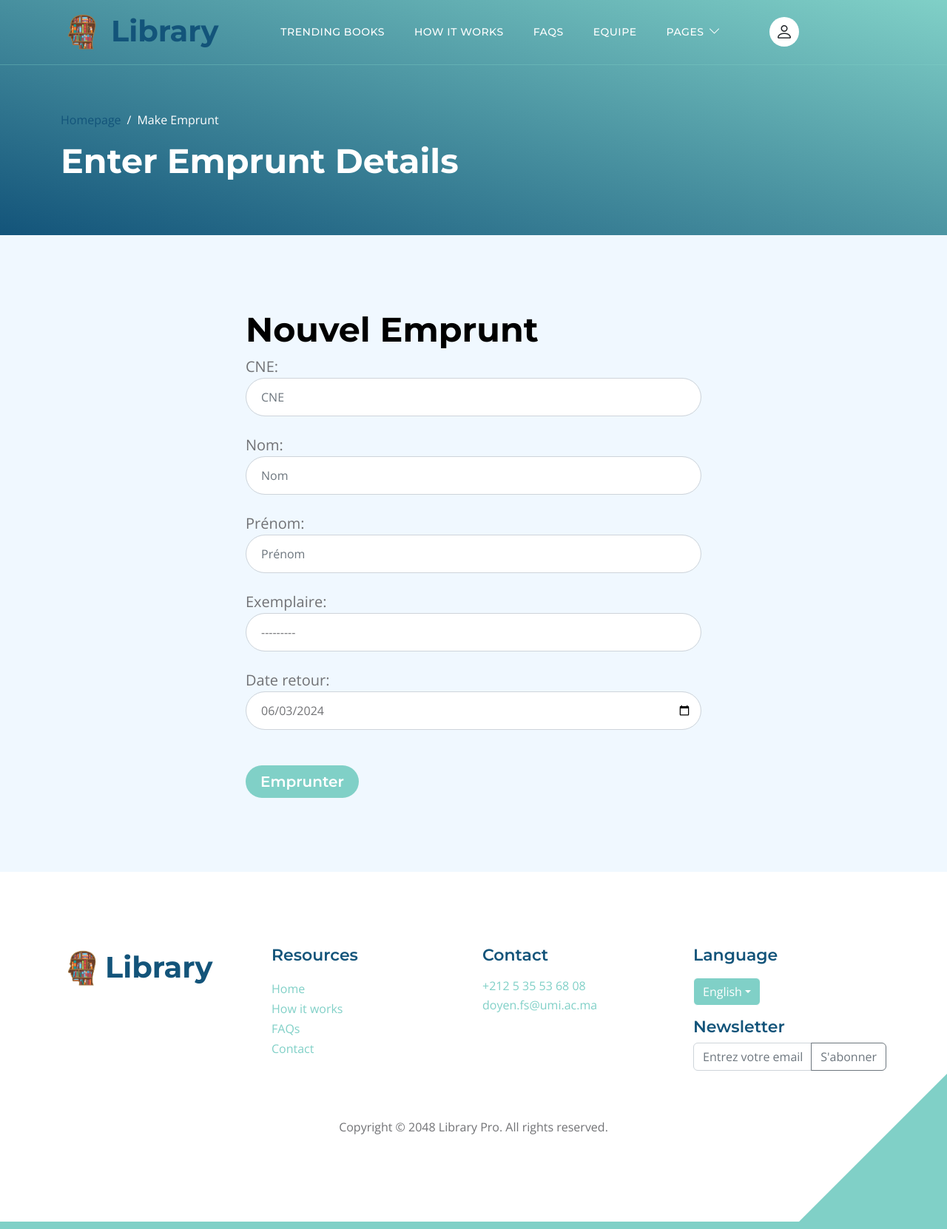
After one commit to NadaMesbah/Library-Management-Project, a Django app: page /nouvel-emprunt/ in a window 1280 px wide. The commit adds this page. Shown: the whole page at 74% size. Run offline with Django 5.2, Linux system fonts and the light colour scheme; data comes from the database, SQL or seed files in the repository; both versions use the stored data as it was after the commit; some libraries are stand-ins or nearby versions.

Commit message:
Gestion des Emprunts/Reservations

```diff
--- a/ouvrages/forms.py
+++ b/ouvrages/forms.py
@@ -1,5 +1,5 @@
 from django.forms import ModelForm
-from .models import Ouvrage, Exemplaire, Reservation
+from .models import Ouvrage, Exemplaire, Reservation,Profile,Emprunt
 from django import forms
 from django.forms.widgets import DateInput
 from datetime import datetime, timedelta
@@ -79,3 +79,60 @@ class ReservationForm(forms.ModelForm):
         #     self.fields['ouvrage'].queryset = Ouvrage.objects.filter(pk=ouvrage_instance.pk)
         #     self.fields['ouvrage'].initial = ouvrage_instance.titre
         #     self.fields['ouvrage'].widget = forms.TextInput(attrs={'disabled': True, 'class': 'form-control'})
+
+
+class EmpruntForm(forms.ModelForm):
+    CNE = forms.CharField(max_length=20, required=False, label='CNE', widget=forms.TextInput(attrs={'class': 'form-control', 'placeholder': 'CNE'}))
+    nom = forms.CharField(max_length=100, required=False, label='Nom', widget=forms.TextInput(attrs={'class': 'form-control', 'placeholder': 'Nom'}))
+    prenom = forms.CharField(max_length=100, required=False, label='Prénom', widget=forms.TextInput(attrs={'class': 'form-control', 'placeholder': 'Prénom'}))
+
+    class Meta:
+        model = Emprunt
+        fields = ['CNE', 'nom', 'prenom', 'exemplaire', 'date_retour']
+        widgets = {
+            'exemplaire': forms.Select(attrs={'class': 'form-control'}),
+            'date_retour': forms.DateInput(attrs={'class': 'form-control', 'type': 'date'}),
+        }
+
+    def __init__(self, *args, **kwargs):
+        super().__init__(*args, **kwargs)
+        # Filtrer pour ne montrer que les exemplaires disponibles
+        self.fields['exemplaire'].queryset = Exemplaire.objects.filter(etat='DISPONIBLE')
+
+
+    def clean(self):
+        cleaned_data = super().clean()
+        CNE = cleaned_data.get('CNE')
+        nom = cleaned_data.get('nom')
+        prenom = cleaned_data.get('prenom')
+        exemplaire = cleaned_data.get('exemplaire')
+
+        # Rechercher l'utilisateur correspondant
+        if CNE:
+            try:
+                emprunteur = Profile.objects.get(CNE=CNE)
+            except Profile.DoesNotExist:
+                raise forms.ValidationError("Aucun utilisateur trouvé avec ce CNE.")
+        elif nom and prenom:
+            try:
+                emprunteur = Profile.objects.get(nom=nom, prenom=prenom)
+            except Profile.DoesNotExist:
+                raise forms.ValidationError("Aucun utilisateur trouvé avec ce nom et prénom.")
+        else:
+            raise forms.ValidationError("Veuillez fournir le CNE ou le nom et prénom.")
+        # Ajouter la vérification ici
+        if Emprunt.objects.filter(emprunteur=emprunteur, rendu=False).exists():
+            raise forms.ValidationError("Cet utilisateur a déjà un emprunt non rendu.")
+        cleaned_data['emprunteur'] = emprunteur
+
+        # Vérifiez si l'exemplaire est disponible
+        if exemplaire is not None:
+            if exemplaire.etat != 'DISPONIBLE':
+                raise forms.ValidationError("Cet exemplaire n'est pas disponible")
+
+        # Vérifiez si la date de retour est définie
+        date_retour = cleaned_data.get('date_retour')
+        if not date_retour:
+            cleaned_data['date_retour'] = datetime.now().date() + timedelta(days=15)
+
+        return cleaned_data
--- /dev/null
+++ b/ouvrages/templates/ouvrages/nouvel_emprunt.html
@@ -0,0 +1,56 @@
+{% extends 'main.html' %}
+{% load static %}
+{% block content %}
+
+<header class="site-header d-flex flex-column justify-content-center align-items-center">
+    <div class="container">
+        <div class="row align-items-center">
+            <div class="col-lg-8 col-12">
+                <nav aria-label="breadcrumb">
+                    <ol class="breadcrumb">
+                        <li class="breadcrumb-item"><a href="/">Homepage</a></li>
+                        <li class="breadcrumb-item active" aria-current="page">Make Emprunt</li>
+                    </ol>
+                </nav>
+                <h2 class="text-white">Enter Emprunt Details</h2>
+            </div>
+        </div>
+    </div>
+</header>
+
+<main>
+    <section class="section-padding section-bg col-12 col-lg-12 d-flex justify-content-center align-items-center">
+        <div class="container col-6">
+            <h2>Nouvel Emprunt</h2>
+            <form method="post" enctype="multipart/form-data" class="custom-form contact-form">
+                {% csrf_token %}
+                {{ form.as_p }}
+                <button type="submit" class="btn mybtn mt-3 mt-lg-4">Emprunter</button>
+            </form>
+
+            <!-- JavaScript to auto-fill the date_retour field -->
+            <script src="https://ajax.googleapis.com/ajax/libs/jquery/3.5.1/jquery.min.js"></script>
+            <script>
+                function updateReturnDate() {
+                    var reservationDate = new Date();
+                    reservationDate.setDate(reservationDate.getDate() + 15);
+                    var returnDate = reservationDate.toISOString().slice(0, 10);
+                    $('#id_date_retour').val(returnDate);
+                }
+
+                $(document).ready(function() {
+                    updateReturnDate();
+                });
+
+                $('#id_date_retour').change(function() {
+                    var returnDate = $('#id_date_retour').val();
+                    if (!returnDate) {
+                        updateReturnDate();
+                    }
+                });
+            </script>
+        </div>
+    </section>
+</main>
+
+{% endblock %}
--- a/ouvrages/urls.py
+++ b/ouvrages/urls.py
@@ -26,6 +26,8 @@ urlpatterns = [
     path('search-exemplaires/', views.search_exemplaires, name='search_exemplaires'),
     path('modifier_exemplaire/<str:pk>/', views.modifier_exemplaire, name='modifier_exemplaire'),
     path('emprunt/', views.liste_emprunts, name="emprunt"),
+    path('nouvel-emprunt/',views.nouvel_emprunt, name='nouvel_emprunt'),
+     path('supprimer_emprunt/<uuid:emprunt_id>/', views.supprimer_emprunt, name='supprimer_emprunt'),
     #reservations
     path('list_reservations/', views.list_reservations, name='list_reservations'),
     path('reservation_detail/<str:pk>', views.reservation_detail, name="reservation_detail"),
--- a/ouvrages/views.py
+++ b/ouvrages/views.py
@@ -1,10 +1,14 @@
 from django.shortcuts import render, redirect, get_object_or_404
 from .models import Ouvrage, Categorie, Exemplaire, Reservation, Emprunt
 from adherants.models import Profile
+from datetime import datetime, timedelta
 from django.contrib import messages
-from .forms import OuvrageForm, ExemplaireForm, ReservationForm
+from django.utils import timezone
+from datetime import timedelta
+from .forms import OuvrageForm, ExemplaireForm, ReservationForm,EmpruntForm
 from django.db.models import Q
 from django.utils.crypto import get_random_string
+from django.http import JsonResponse
 # Business Logic
 
 def index(request):
@@ -276,6 +280,8 @@ def user_reservations(request):
 #         return render(request, 'panel.html')
 
 def list_reservations(request):
+    # Supprimer les réservations expirées
+    supprimer_reservations_expirees()
     # Récupérer toutes les réservations depuis la base de données
     reservations = Reservation.objects.all()
     # Passer les réservations au template
@@ -284,6 +290,9 @@ def list_reservations(request):
 def reservation_detail(request, pk):
     reservation = get_object_or_404(Reservation, id=pk)
 
+    # Vérifier si l'utilisateur a un emprunt non rendu
+    has_unreturned_loan = Emprunt.objects.filter(emprunteur=reservation.owner, rendu=False).exists()
+
     if request.method == 'POST':
         # Annuler la réservation
         if 'cancel_reservation' in request.POST:
@@ -291,25 +300,55 @@ def reservation_detail(request, pk):
             exemplaire = Exemplaire.objects.get(id=selected_copy_id)
             exemplaire.etat = 'DISPONIBLE'
             exemplaire.reserve = False
-            exemplaire.save()  # Save the exemplaire after updating its attributes
+            exemplaire.save()  # Sauvegarder l'exemplaire après avoir mis à jour ses attributs
             reservation.delete()
             return redirect('ouvrages:list_reservations')
+
         # Accepter un exemplaire
-        elif 'accept_copy' in request.POST:
+        elif 'accept_copy' in request.POST and not has_unreturned_loan:
             selected_copy_id = request.POST.get('selected_copy')
             selected_copy = Exemplaire.objects.get(id=selected_copy_id)
             selected_copy.reserve = True
             selected_copy.etat = 'HORS_PRET'
             selected_copy.save()
-            reservation.ouvrage = selected_copy.ouvrage  # Utilisez l'ouvrage lié à l'exemplaire
+            reservation.ouvrage = selected_copy.ouvrage  # Utiliser l'ouvrage lié à l'exemplaire
             reservation.selected_copy = selected_copy
             reservation.statut = 'acceptee'  # Mettre à jour le statut de la réservation
             reservation.save()
+
+            # Créer un nouvel emprunt
+            Emprunt.objects.create(
+                emprunteur=reservation.owner,
+                exemplaire=selected_copy,
+                date_emprunt=reservation.date_reservation,
+                date_retour=reservation.date_retour_prevue
+            )
             return redirect('ouvrages:list_reservations')
 
     book_exemplaires = Exemplaire.objects.filter(ouvrage=reservation.ouvrage, reserve=False)
-    return render(request, 'ouvrages/reservation_detail.html', {'reservation': reservation, 'book_exemplaires': book_exemplaires})
+    return render(request, 'ouvrages/reservation_detail.html', {
+        'reservation': reservation,
+        'book_exemplaires': book_exemplaires,
+        'has_unreturned_loan': has_unreturned_loan
+    })
 
+
+def supprimer_reservations_expirees():
+    # Récupérer les réservations expirées (plus de 24 heures)
+    reservations_expirees = Reservation.objects.filter(date_retour_prevue__lte=timezone.now())
+
+    # Parcourir les réservations expirées
+    for reservation in reservations_expirees:
+        # Vérifier si la réservation a un exemplaire associé
+        exemplaire = reservation.selected_copy
+        if exemplaire:
+            # Marquer l'exemplaire comme disponible
+            exemplaire.etat = 'DISPONIBLE'
+            exemplaire.reserve = False
+            exemplaire.save()
+
+            # Supprimer la réservation expirée
+            reservation.delete()
 
 def search_exemplaires(request):
     if request.method == 'GET':
@@ -349,5 +388,93 @@ def modifier_exemplaire(request, pk):
 #     return render(request, 'liste_etudiants.html', {'etudiants': etudiants})
 
 def liste_emprunts(request):
+    # Supprimer les emprunts automatiques non confirmés
+    supprimer_emprunts_non_confirmes()
+
+     # Supprimer les emprunts rendus
+    emprunts_rendus = Emprunt.objects.filter(rendu=True)
+    for emprunt_rendu in emprunts_rendus:
+        # Marquer l'exemplaire comme disponible
+        exemplaire = emprunt_rendu.exemplaire
+        exemplaire.etat = 'DISPONIBLE'
+        exemplaire.reserve = False
+        exemplaire.save()
+
+    # Supprimer les emprunts rendus
+    emprunts_rendus.delete()
+
+    # Récupérer tous les emprunts
     emprunts = Emprunt.objects.all()
+
+    # Afficher la liste des emprunts dans un template
     return render(request, 'ouvrages/emprunt.html', {'emprunts': emprunts})
+
+
+def nouvel_emprunt(request):
+    if request.method == 'POST':
+        form = EmpruntForm(request.POST)
+        if form.is_valid():
+            emprunt = form.save(commit=False)
+            emprunteur = form.cleaned_data['emprunteur']
+            emprunt.emprunteur = emprunteur
+            emprunt.automatique = False
+            emprunt.save()
+
+            # Marquer l'exemplaire comme emprunté
+            exemplaire = emprunt.exemplaire
+            exemplaire.etat = 'HORS_PRET'
+            exemplaire.save()
+
+            # Vérifier s'il existe une réservation acceptée pour cet exemplaire
+            reservation = Reservation.objects.filter(ouvrage=exemplaire.ouvrage, statut='acceptee').first()
+            if reservation:
+                # Vérifier s'il n'existe pas déjà un emprunt automatique pour cet exemplaire
+                existing_automatique = Emprunt.objects.filter(exemplaire=exemplaire, automatique=True).exists()
+                if not existing_automatique:
+                    # Créer un nouvel emprunt avec les détails de la réservation
+                    Emprunt.objects.create(
+                        emprunteur=reservation.owner,
+                        exemplaire=exemplaire,
+                        date_emprunt=reservation.date_reservation,
+                        date_retour=reservation.date_retour_prevue,
+                        automatique=True,  # Marquer comme un emprunt automatique
+                        confirmer=False,   # L'emprunt n'est pas encore confirmé
+                    )
+
+            # Rediriger vers la liste des emprunts
+            return redirect('ouvrages:emprunt')
+    else:
+        form = EmpruntForm()
+    return render(request, 'ouvrages/nouvel_emprunt.html', {'form': form})
+
+def supprimer_emprunts_non_confirmes():
+    # Récupérer tous les emprunts automatiques non confirmés
+    emprunts_non_confirmes = Emprunt.objects.filter(
+        automatique=True,
+        confirmer=False,
+        date_emprunt__lte=timezone.now() - timedelta(hours=24)
+    )
+
+   # Supprimer les emprunts non confirmés et mettre à jour l'état des exemplaires
+    for emprunt in emprunts_non_confirmes:
+        # Supprimer l'emprunt et vérifier s'il est supprimé avec succès
+        if emprunt.delete()[0] == 1:
+            # Mettre à jour l'état de l'exemplaire associé uniquement si l'emprunt est supprimé
+            exemplaire = emprunt.exemplaire
+            exemplaire.etat = 'DISPONIBLE'
+            exemplaire.reserve = False
+            exemplaire.save()
+
+def supprimer_emprunt(request, emprunt_id):
+    emprunt = get_object_or_404(Emprunt, id=emprunt_id)
+    exemplaire = emprunt.exemplaire
+
+    # Supprimer l'emprunt
+    emprunt.delete()
+
+    # Marquer l'exemplaire comme disponible
+    exemplaire.etat = 'DISPONIBLE'
+    exemplaire.reserve = False
+    exemplaire.save()
+
+    return JsonResponse({'message': "L'emprunt a été supprimé avec succès."})
```
Also changed, not shown: ouvrages/models.py (+13 -7 lines), ouvrages/templates/ouvrages/emprunt.html (+36 -5 lines), ouvrages/templates/ouvrages/reservation_detail.html (+17 -33 lines), db.sqlite3, ouvrages/migrations/0015_alter_emprunt_date_emprunt_alter_emprunt_emprunteur_and_more.py (added), ouvrages/migrations/0016_emprunt_automatique.py (added), ouvrages/migrations/0017_alter_reservation_date_demande_and_more.py (added), ouvrages/migrations/0018_emprunt_confirmer.py (added), ouvrages/migrations/0019_rename_confirmer_emprunt_confirme.py (added), ouvrages/migrations/0020_rename_confirme_emprunt_confirmer.py (added), ouvrages/migrations/0021_alter_emprunt_automatique.py (added).
